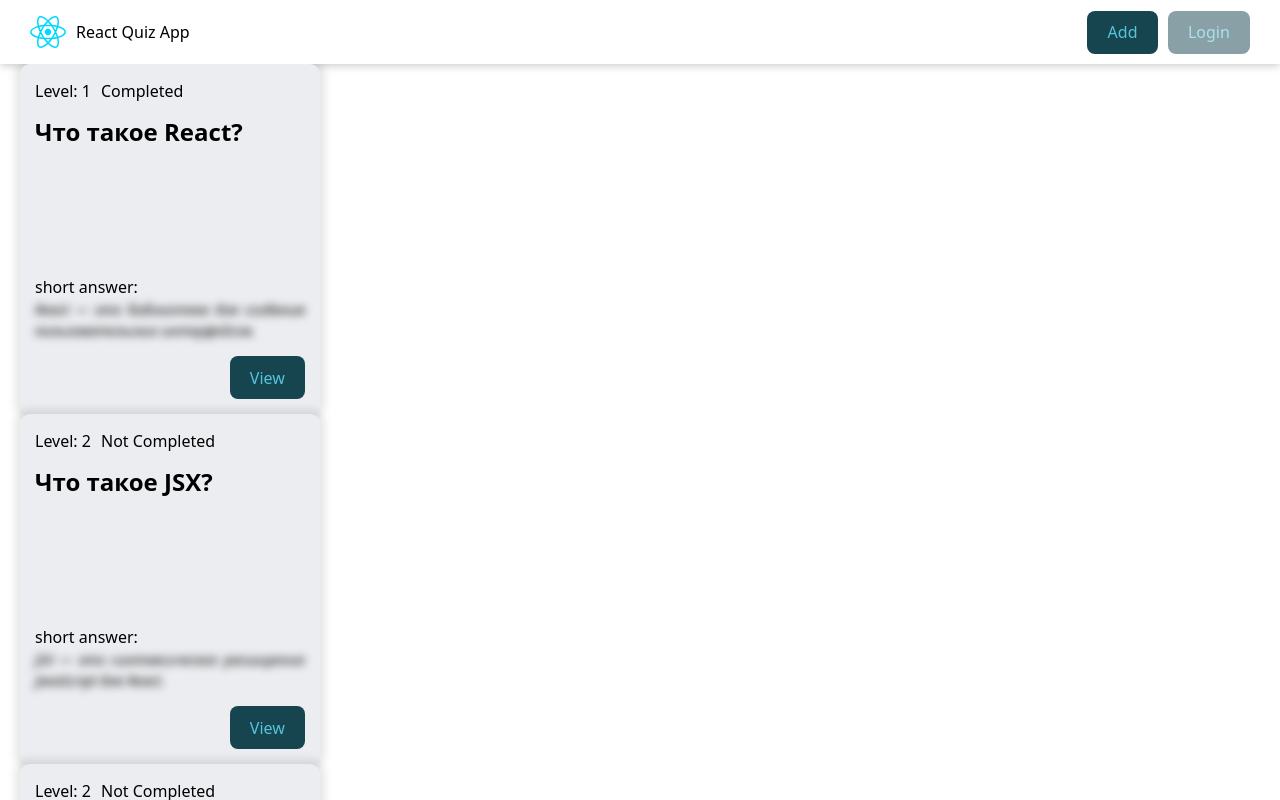
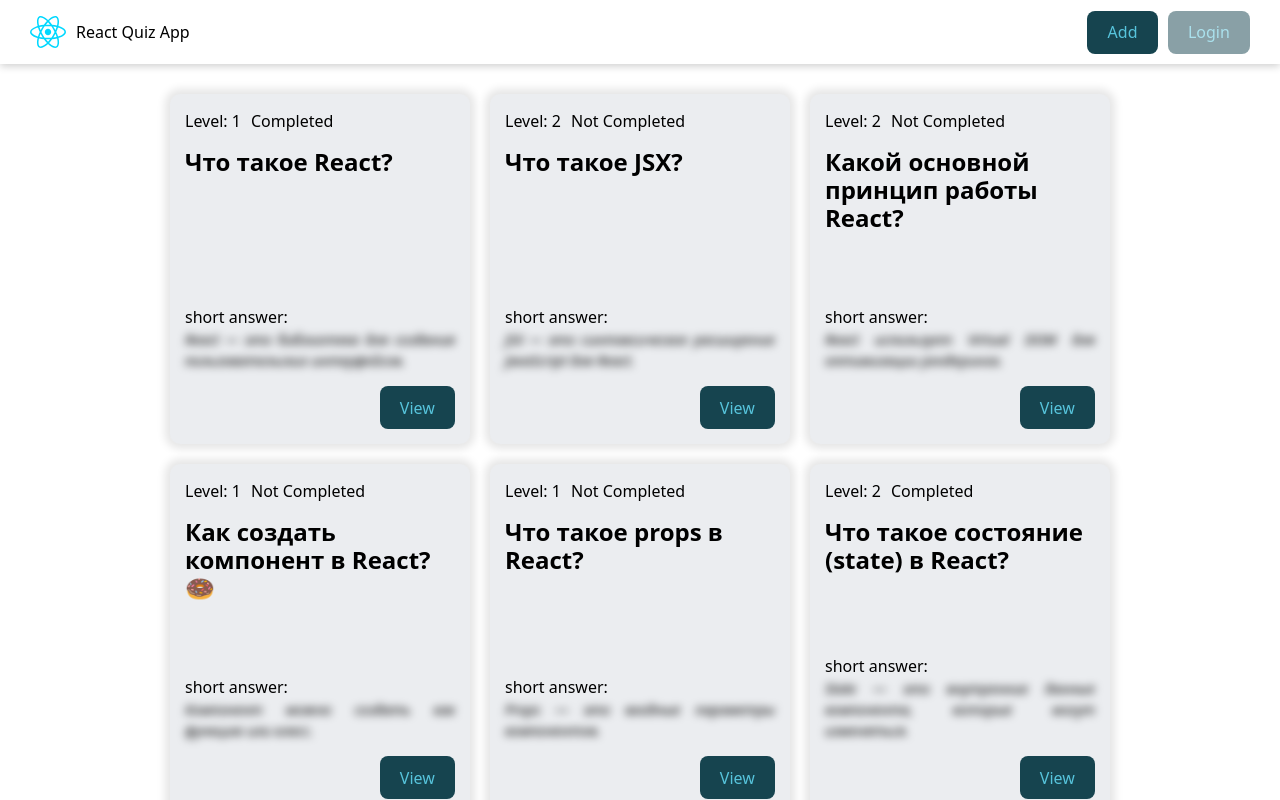
Before and after one commit to palinavasilevich/react-app-course, a React (Vite) app: page / in a window 1280 px wide. Built offline with nearby package versions, Linux system fonts and the light colour scheme; data requests are answered from the project's data file.

Commit message:
feat: implement QuestionCardList component

```diff
--- /dev/null
+++ b/src/components/QuestionCardList/QuestionCardList.jsx
@@ -0,0 +1,13 @@
+import { QuestionCard } from "../QuestionCard";
+
+import cls from "./QuestionCardList.module.css";
+
+export const QuestionCardList = ({ questions }) => {
+  return (
+    <div className={cls.cardList}>
+      {questions.map((question) => {
+        return <QuestionCard key={question.id} card={question} />;
+      })}
+    </div>
+  );
+};
--- /dev/null
+++ b/src/components/QuestionCardList/QuestionCardList.module.css
@@ -0,0 +1,10 @@
+.cardList {
+  width: 100%;
+  margin: 0 auto;
+  padding: 30px 0;
+  display: flex;
+  justify-content: center;
+  align-items: center;
+  flex-wrap: wrap;
+  gap: 20px;
+}
--- /dev/null
+++ b/src/components/QuestionCardList/index.jsx
@@ -0,0 +1 @@
+export { QuestionCardList } from "./QuestionCardList";
--- a/src/pages/HomePage/HomePage.jsx
+++ b/src/pages/HomePage/HomePage.jsx
@@ -1,9 +1,8 @@
 import { useEffect, useState } from "react";
 import axios from "axios";
 
-import { QuestionCard } from "../../components/QuestionCard";
-
 import { API_URL } from "../../constants";
+import { QuestionCardList } from "../../components/QuestionCardList";
 
 // import cls from "./HomePage.module.css";
 
@@ -25,10 +24,7 @@
 
   return (
     <>
-      {questions.map((card) => {
-        return <QuestionCard key={card.id} card={card} />;
-      })}
-      <button onClick={() => getQuestions()}>get questions</button>
+      <QuestionCardList questions={questions} />
     </>
   );
 };
```
